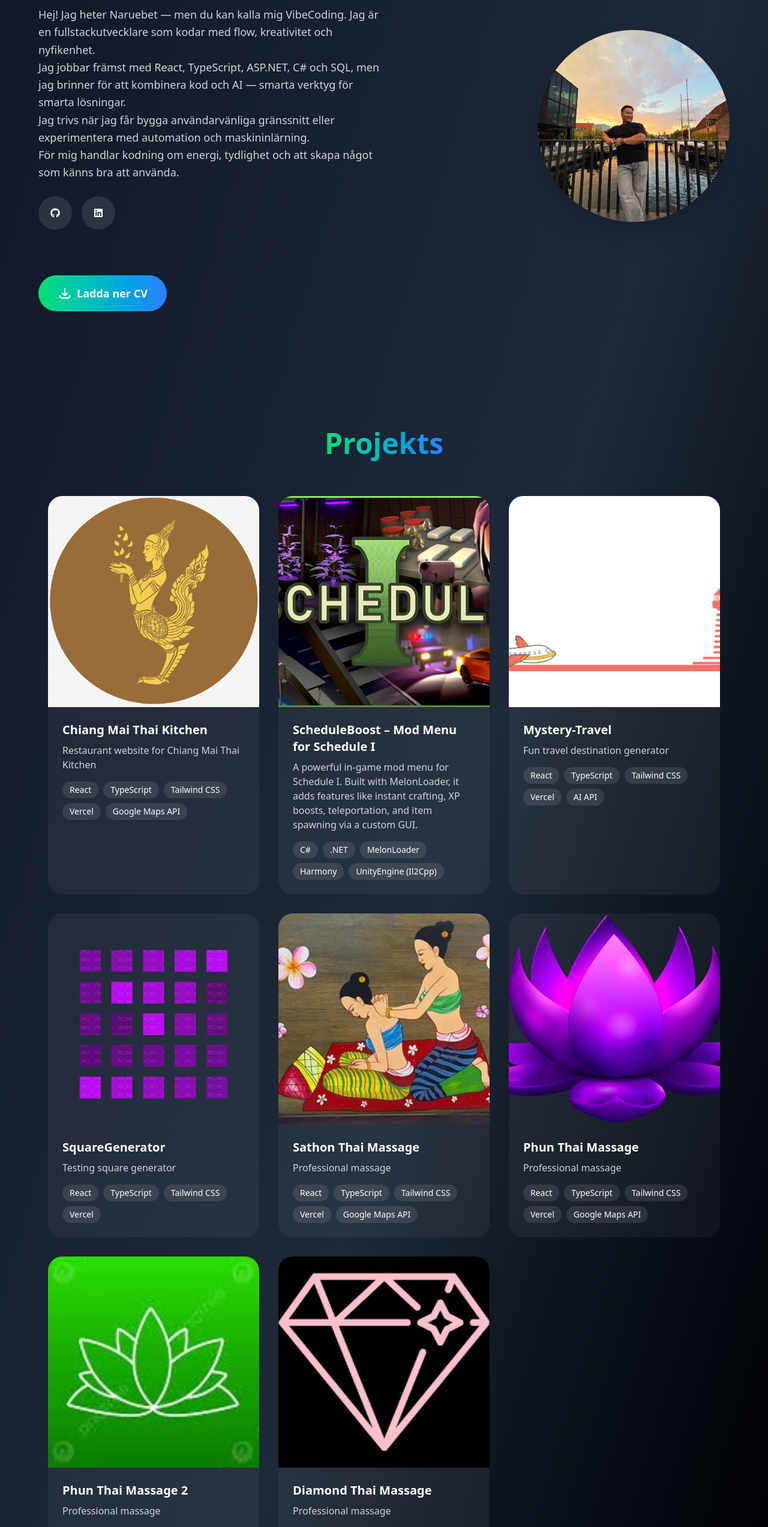
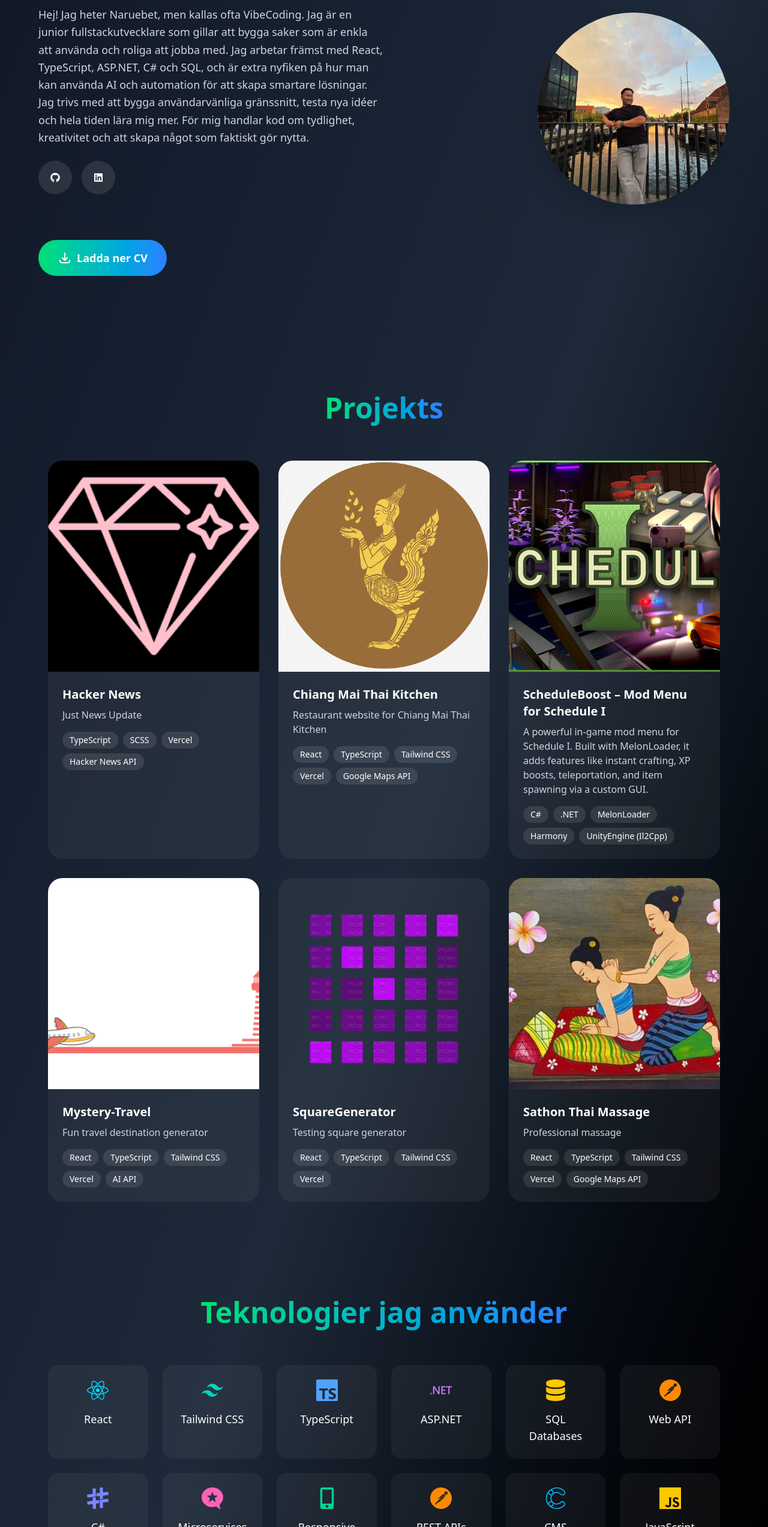
Before and after one commit to TheNaaav/Portfolio, a React (Vite) app: page / in a window 1280 px wide. Shown: the part 254-2800 px from the top of the page at 60% size. Built offline with nearby package versions, Linux system fonts and the light colour scheme.

Commit message:
New update

```diff
--- a/src/components/Hero.tsx
+++ b/src/components/Hero.tsx
@@ -15,10 +15,13 @@
           Skapar magi med kod och AI
         </h1>
           <p className="text-base md:text-lg text-gray-300 leading-relaxed">
-            Hej! Jag heter Naruebet — men du kan kalla mig VibeCoding. Jag är en fullstackutvecklare som kodar med flow, kreativitet och nyfikenhet. <br />
-            Jag jobbar främst med React, TypeScript, ASP.NET, C# och SQL, men jag brinner för att kombinera kod och AI — smarta verktyg för smarta lösningar. <br />
-            Jag trivs när jag får bygga användarvänliga gränssnitt eller experimentera med automation och maskininlärning. <br />
-            För mig handlar kodning om energi, tydlighet och att skapa något som känns bra att använda.
+              Hej! Jag heter Naruebet, men kallas ofta VibeCoding.
+              Jag är en junior fullstackutvecklare som gillar att bygga saker som är enkla att använda och roliga att jobba med.
+
+              Jag arbetar främst med React, TypeScript, ASP.NET, C# och SQL, och är extra nyfiken på hur man kan använda AI och automation för att skapa smartare lösningar.
+
+              Jag trivs med att bygga användarvänliga gränssnitt, testa nya idéer och hela tiden lära mig mer.
+              För mig handlar kod om tydlighet, kreativitet och att skapa något som faktiskt gör nytta.
           </p>
 
           {/* Sociala länkar */}
--- a/src/components/ResumeButton.tsx
+++ b/src/components/ResumeButton.tsx
@@ -1,5 +1,5 @@
 const ResumeButton = () => {
-  const resumeFile = "/CV_sv.pdf";
+  const resumeFile = "/Naruebet_Singsathon_CV.pdf";
 
   return (
     <a
--- a/src/data/index.ts
+++ b/src/data/index.ts
@@ -3,8 +3,6 @@
 import travel from '../assets/travel.gif';
 import square from '../assets/square.gif';
 import thai from '../assets/thai.jpg';
-import phun1 from '../assets/lotuspurple.png';
-import phun2 from '../assets/lotus.jpg';
 import diamond from '../assets/Diamond.png';
 import ScheduleOne from '../assets/ScheduleOne.png';
 import iconCMTK from '../assets/iconCMTK.png';
@@ -19,6 +17,13 @@
 // project list
 export const projects = {
   projects: [
+    {
+      name: "Hacker News",
+      link: "https://hacker-news-eta-one.vercel.app/",
+      image: diamond,
+      description: "Just News Update",
+      techStack: ["TypeScript", "SCSS", "Vercel", "Hacker News API"]
+    },
     {
       name: "Chiang Mai Thai Kitchen",
       link: "https://www.chiangmaithaikitchen.se/",
@@ -50,32 +55,11 @@
     },
     {
       name: "Sathon Thai Massage",
-      link: "https://www.sathon-thaimassage.se/",
+      link: "https://sathon-thaimassage.vercel.app/",
       image: thai,
       description: "Professional massage",
       techStack: ["React", "TypeScript", "Tailwind CSS", "Vercel", "Google Maps API"]
-    },
-    {
-      name: "Phun Thai Massage",
-      link: "https://www.phun-thai-massage.se/",
-      image: phun1,
-      description: "Professional massage",
-      techStack: ["React", "TypeScript", "Tailwind CSS", "Vercel", "Google Maps API"]
-    },
-    {
-      name: "Phun Thai Massage 2",
-      link: "https://www.phun-thai-massage-2.se/",
-      image: phun2,
-      description: "Professional massage",
-      techStack: ["React", "TypeScript", "Tailwind CSS", "Vercel", "Google Maps API"]
-    },
-    {
-      name: "Diamond Thai Massage",
-      link: "https://www.diamond-thaimassage.se/",
-      image: diamond,
-      description: "Professional massage",
-      techStack: ["React", "TypeScript", "Tailwind CSS", "Vercel", "Google Maps API"]
-    },
+    }
   ],
 };
 
```
Also changed, not shown: 2 other files (tests, documents, lock files or other folders).
